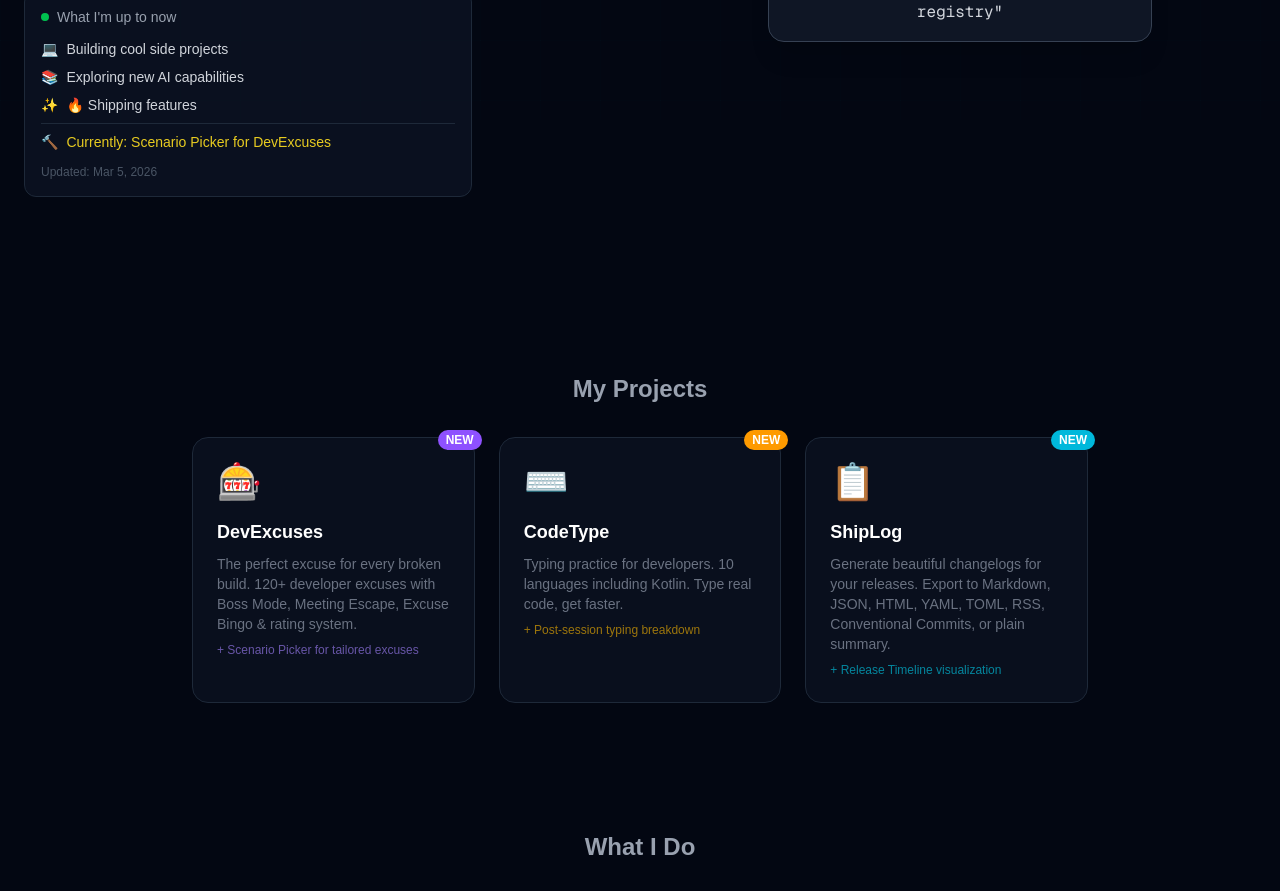
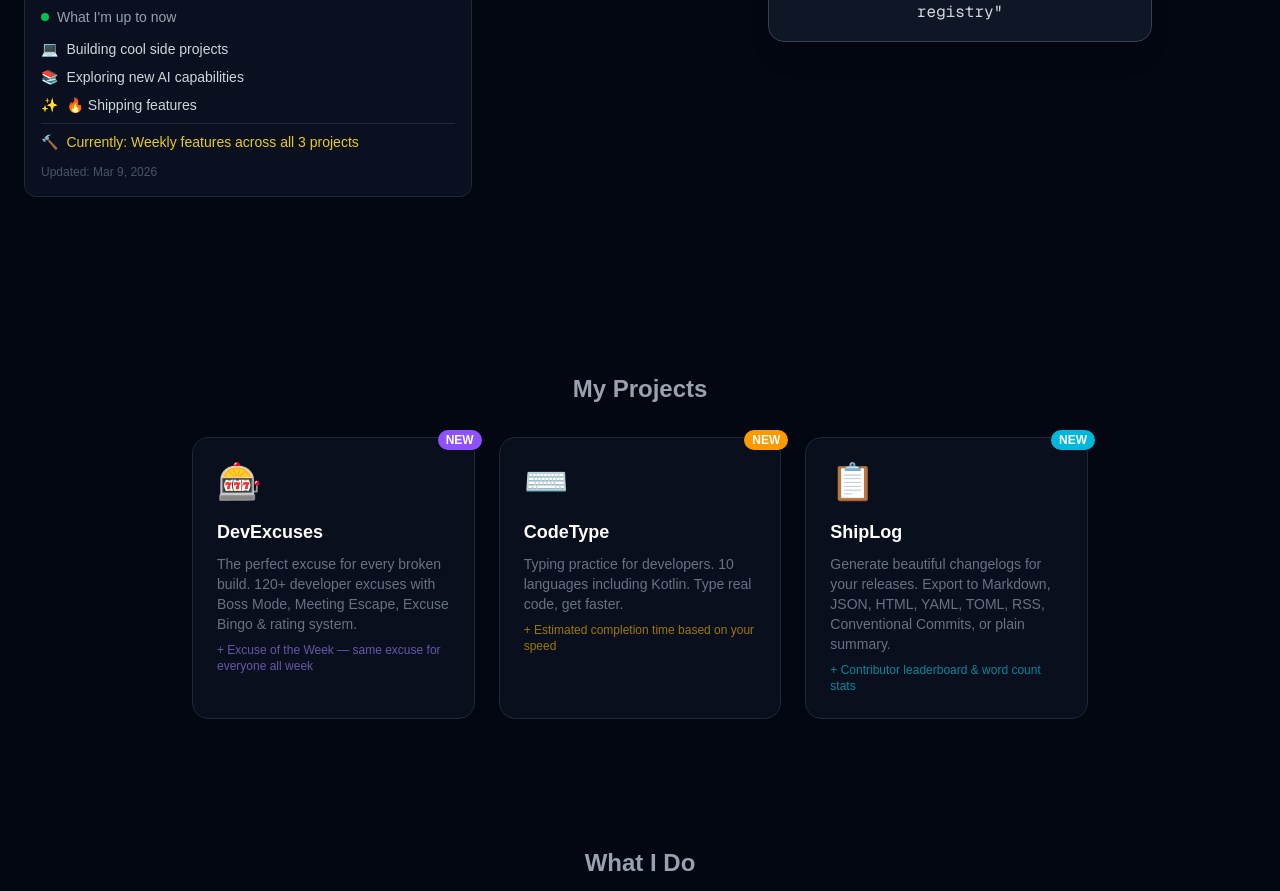
Before and after one commit to dgz9/luke-lobster-site, a Next.js app: page / in a window 1280 px wide. Shown: the part 680-1571 px from the top of the page. Built offline with nearby package versions, Linux system fonts and the light colour scheme.

Commit message:
Update project descriptions and NOW status for March 9

```diff
--- a/app/page.tsx
+++ b/app/page.tsx
@@ -381,8 +381,8 @@ const NOW_STATUS = {
   working: "Building cool side projects",
   learning: "Exploring new AI capabilities",
   mood: "🔥 Shipping features",
-  lastUpdated: "Mar 5, 2026",
-  currentlyBuilding: "Scenario Picker for DevExcuses"
+  lastUpdated: "Mar 9, 2026",
+  currentlyBuilding: "Weekly features across all 3 projects"
 };
 
 // Poke reactions
@@ -635,7 +635,7 @@ export default function Home() {
               <div className="text-4xl mb-4">🎰</div>
               <h3 className="text-lg font-semibold mb-2 group-hover:text-violet-400 transition-colors">DevExcuses</h3>
               <p className="text-gray-500 text-sm">The perfect excuse for every broken build. 120+ developer excuses with Boss Mode, Meeting Escape, Excuse Bingo & rating system.</p>
-              <p className="text-violet-400/60 text-xs mt-2">+ Scenario Picker for tailored excuses</p>
+              <p className="text-violet-400/60 text-xs mt-2">+ Excuse of the Week — same excuse for everyone all week</p>
             </a>
             <a
               href="https://codetype-navy.vercel.app"
@@ -647,7 +647,7 @@ export default function Home() {
               <div className="text-4xl mb-4">⌨️</div>
               <h3 className="text-lg font-semibold mb-2 group-hover:text-purple-400 transition-colors">CodeType</h3>
               <p className="text-gray-500 text-sm">Typing practice for developers. 10 languages including Kotlin. Type real code, get faster.</p>
-              <p className="text-amber-400/60 text-xs mt-2">+ Post-session typing breakdown</p>
+              <p className="text-amber-400/60 text-xs mt-2">+ Estimated completion time based on your speed</p>
             </a>
             <a
               href="https://shiplog-mocha.vercel.app"
@@ -659,7 +659,7 @@ export default function Home() {
               <div className="text-4xl mb-4">📋</div>
               <h3 className="text-lg font-semibold mb-2 group-hover:text-emerald-400 transition-colors">ShipLog</h3>
               <p className="text-gray-500 text-sm">Generate beautiful changelogs for your releases. Export to Markdown, JSON, HTML, YAML, TOML, RSS, Conventional Commits, or plain summary.</p>
-              <p className="text-cyan-400/60 text-xs mt-2">+ Release Timeline visualization</p>
+              <p className="text-cyan-400/60 text-xs mt-2">+ Contributor leaderboard & word count stats</p>
             </a>
           </div>
         </div>
--- a/package.json
+++ b/package.json
@@ -22,6 +22,6 @@
     "eslint": "^9",
     "eslint-config-next": "16.1.6",
     "tailwindcss": "^4",
-    "typescript": "^5"
+    "typescript": "5.9.3"
   }
 }
```
Also changed, not shown: 1 other file (tests, documents, lock files or other folders).
